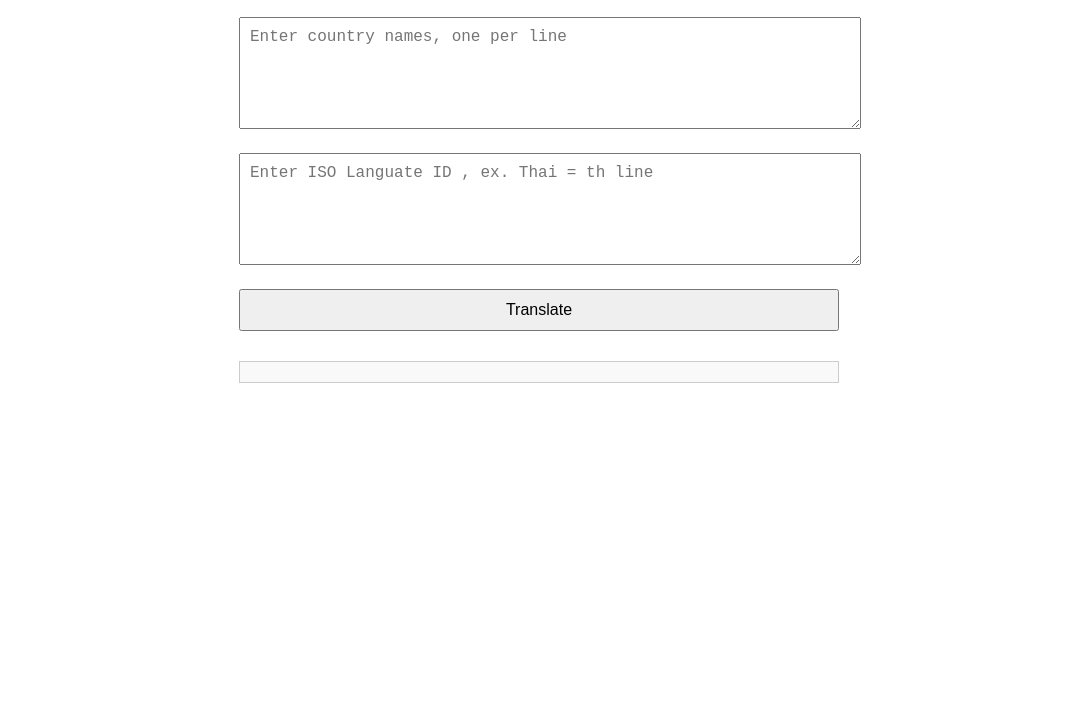
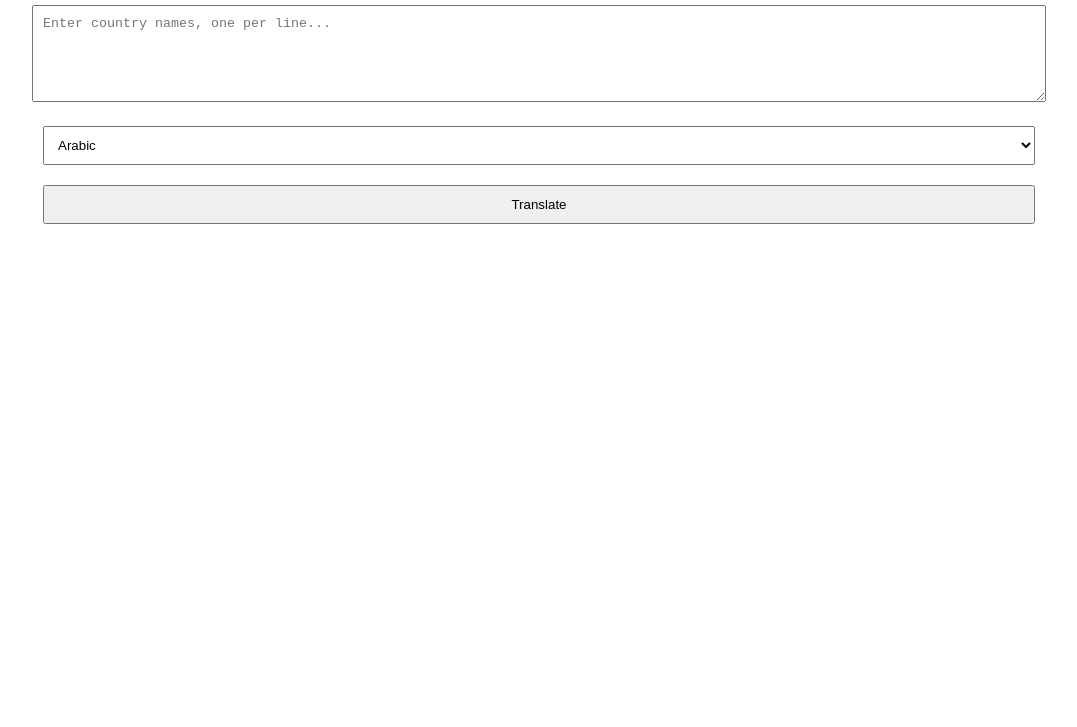
Before and after one commit to karankhosla12/bingtranslator, a website: page index.html in a window 1280 px wide. Shown: the part 73-800 px from the top of the page, without its empty margins (101-1178 px from the left). Drawn offline with Linux system fonts and the light colour scheme.

Commit message:
Update index.html

```diff
--- a/index.html
+++ b/index.html
@@ -5,61 +5,53 @@
     <meta name="viewport" content="width=device-width, initial-scale=1.0">
     <title>Country Translator</title>
     <style>
-        body {
-            font-family: Arial, sans-serif;
-            margin: 20px;
-        }
-        .container {
-            max-width: 600px;
-            margin: 0 auto;
-        }
-        textarea, select, button {
-            width: 100%;
-            padding: 10px;
-            margin: 10px 0;
-            font-size: 16px;
-        }
-        .output {
-            margin-top: 20px;
-            padding: 10px;
-            border: 1px solid #ccc;
-            background-color: #f9f9f9;
-        }
+        body { font-family: Arial, sans-serif; text-align: center; margin: 20px; }
+        textarea, select, button { width: 80%; margin: 10px 0; padding: 10px; }
+        .result { margin-top: 20px; }
     </style>
 </head>
 <body>
-    <div class="container">
-        <h1>Country Translator</h1>
-        <textarea id="countryList" rows="5" placeholder="Enter country names, one per line"></textarea>
-        <textarea id="language" rows="5" placeholder="Enter ISO Languate ID , ex. Thai = th line"></textarea>
-        <button id="submitBtn">Translate</button>
-        <div class="output" id="output"></div>
-    </div>
+
+    <h2>Country Translator</h2>
+    <textarea id="countries" rows="5" placeholder="Enter country names, one per line..."></textarea>
+
+    <select id="language">
+        <option value="ar">Arabic</option>
+        <option value="fr">French</option>
+        <option value="es">Spanish</option>
+    </select>
+
+    <button onclick="translateCountries()">Translate</button>
+
+    <div id="results" class="result"></div>
 
     <script>
-        document.getElementById('submitBtn').addEventListener('click', async () => {
-            const countryList = document.getElementById('countryList').value.split('\n').filter(Boolean);
-            const language = document.getElementById('language').value;
-            const output = document.getElementById('output');
+        async function translateCountries() {
+            const countries = document.getElementById("countries").value.trim().split("\n").filter(c => c);
+            const language = document.getElementById("language").value;
+            const resultsDiv = document.getElementById("results");
 
-            output.innerHTML = 'Translating...';
+            resultsDiv.innerHTML = "Translating...";
 
-            try {
-                const response = await fetch('/translate', {
-                    method: 'POST',
-                    headers: {
-                        'Content-Type': 'application/json',
-                    },
-                    body: JSON.stringify({ countryList, language }),
-                });
+            let translatedResults = "";
 
-                const data = await response.json();
-                output.innerHTML = data.translatedCountries.join('<br>');
-            } catch (error) {
-                output.innerHTML = 'Error occurred while translating.';
-                console.error(error);
+            for (const country of countries) {
+                try {
+                    const response = await fetch("https://your-render-server.com/translate", {
+                        method: "POST",
+                        headers: { "Content-Type": "application/json" },
+                        body: JSON.stringify({ country, language })
+                    });
+
+                    const data = await response.json();
+                    translatedResults += `<p><strong>${country}:</strong> ${data.translated}</p>`;
+                    resultsDiv.innerHTML = translatedResults;
+                } catch (error) {
+                    console.error("Translation failed for:", country, error);
+                }
             }
-        });
+        }
     </script>
+
 </body>
 </html>
```
